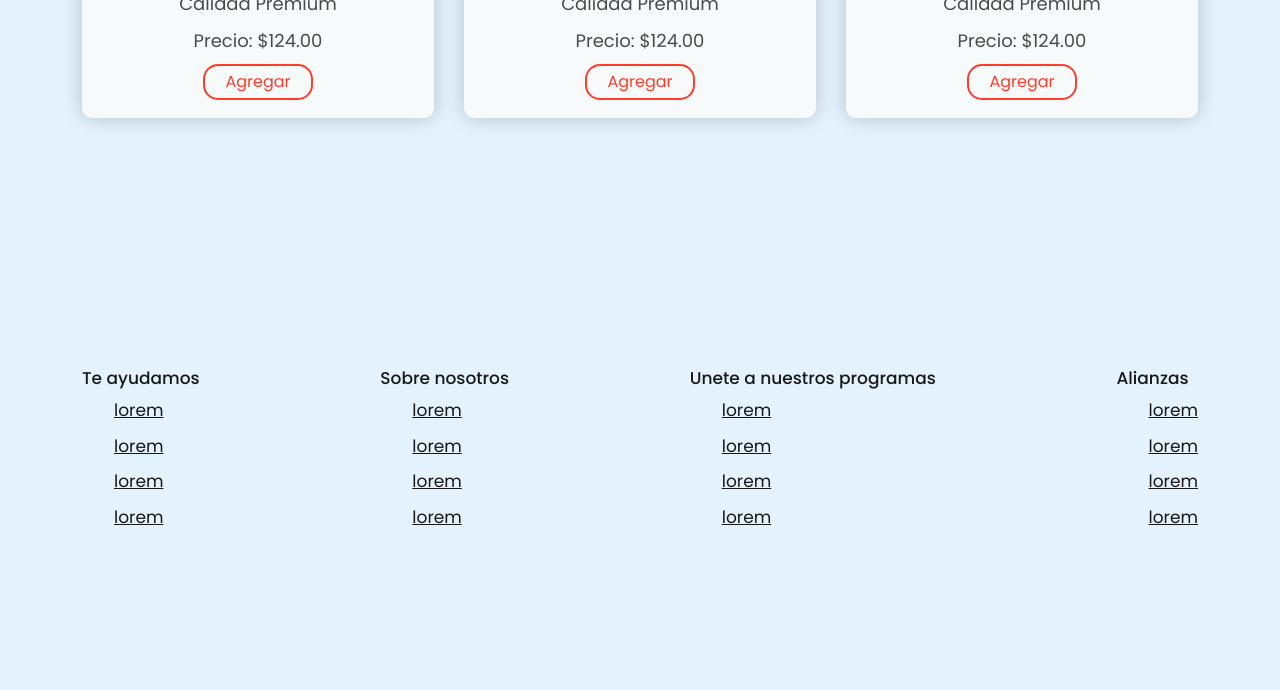
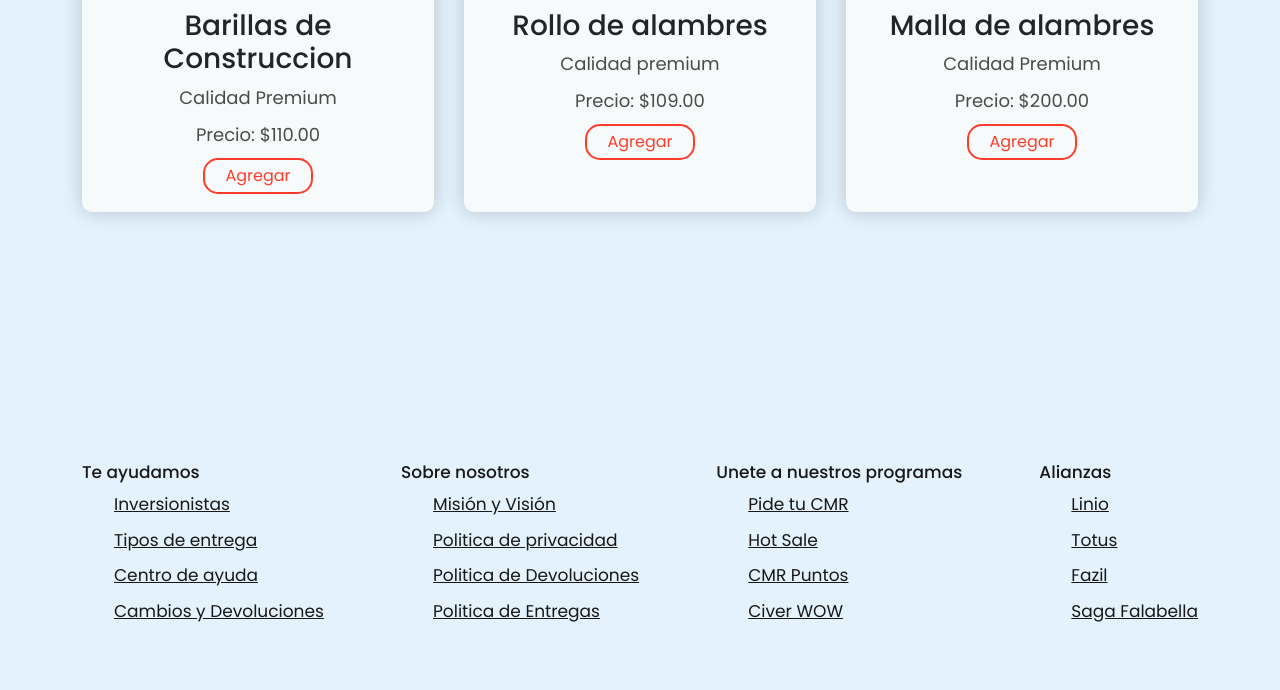
Before and after one commit to fr4ncopiscoya/Chat-Bot-Webiste, a PHP site: page /pages/construccion.php in a window 1280 px wide. Shown: the part 2051-2741 px from the top of the page. Before the commit the page ends 2576 px from the top, so only its background shows below. Run offline with PHP 8.4, Linux system fonts and the light colour scheme; a user stored in the database is signed in; some libraries are stand-ins or nearby versions.

Commit message:
fix(img): Se cambiaron las imagenes en cada seccion y se cambió el lorem ipsum por defecto

```diff
--- a/pages/construccion.php
+++ b/pages/construccion.php
@@ -5,87 +5,87 @@
 
 <main class="product container" id="lista-2">
     <h2>Ferretería y Construcción</h2>
-    <p>Lorem ipsum, dolor sit amet consectetur adipisicing elit.</p>
+    <p>Encuentra aqui todos los materiales y herramientas para la Construcción</p>
     <div class="product-content">
         <div class="ofert-1">
-            <img src="../img/en.png" alt="" />
+            <img src="../img/cons 1.jpg" alt="" />
             <div class="product-txt">
-                <h3>Decohogar</h3>
+                <h3>Barillas de Construccion</h3>
+                <p>Calidad Premium</p>
+                <p>Precio: $50.00</p>
+                <a href="#" class="agregar-carrito btn-3" data-id="5">Agregar</a>
+            </div>
+        </div>
+        <div class="ofert-1">
+            <img src="../img/cons 2.jpg" alt="" />
+            <div class="product-txt">
+                <h3>Ladrillos de concreto</h3>
+                <p>Calidad Premium</p>
+                <p>Precio: $100.00</p>
+                <a href="#" class="agregar-carrito btn-3" data-id="5">Agregar</a>
+            </div>
+        </div>
+        <div class="ofert-1">
+            <img src="../img/cons 3.jpg" alt="" />
+            <div class="product-txt">
+                <h3>Tuvos pvc</h3>
+                <p>Calidad Premium</p>
+                <p>Precio: $99.00</p>
+                <a href="#" class="agregar-carrito btn-3" data-id="5">Agregar</a>
+            </div>
+        </div>
+        <div class="ofert-1">
+            <img src="../img/cons 4.jpg" alt="" />
+            <div class="product-txt">
+                <h3>Mayolicas</h3>
+                <p>Calidad Premium</p>
+                <p>Precio: $120.00</p>
+                <a href="#" class="agregar-carrito btn-3" data-id="5">Agregar</a>
+            </div>
+        </div>
+        <div class="ofert-1">
+            <img src="../img/cons 5.jpg" alt="" />
+            <div class="product-txt">
+                <h3>Tornillos</h3>
+                <p>Calidad Premium</p>
+                <p>Precio: $115.00</p>
+                <a href="#" class="agregar-carrito btn-3" data-id="5">Agregar</a>
+            </div>
+        </div>
+        <div class="ofert-1">
+            <img src="../img/cons 6.jpg" alt="" />
+            <div class="product-txt">
+                <h3>Cemento sol</h3>
                 <p>Calidad Premium</p>
                 <p>Precio: $124.00</p>
                 <a href="#" class="agregar-carrito btn-3" data-id="5">Agregar</a>
             </div>
         </div>
         <div class="ofert-1">
-            <img src="../img/en.png" alt="" />
+            <img src="../img/cons 7.jpg" alt="" />
             <div class="product-txt">
-                <h3>Decohogar</h3>
+                <h3>Barillas de Construccion</h3>
                 <p>Calidad Premium</p>
-                <p>Precio: $124.00</p>
-                <a href="#" class="agregar-carrito btn-3" data-id="5">Agregar</a>
-            </div>
-        </div>
-        <div class="ofert-1">
-            <img src="../img/en.png" alt="" />
-            <div class="product-txt">
-                <h3>Decohogar</h3>
-                <p>Calidad Premium</p>
-                <p>Precio: $124.00</p>
-                <a href="#" class="agregar-carrito btn-3" data-id="5">Agregar</a>
-            </div>
-        </div>
-        <div class="ofert-1">
-            <img src="../img/en.png" alt="" />
-            <div class="product-txt">
-                <h3>Decohogar</h3>
-                <p>Calidad Premium</p>
-                <p>Precio: $124.00</p>
-                <a href="#" class="agregar-carrito btn-3" data-id="5">Agregar</a>
-            </div>
-        </div>
-        <div class="ofert-1">
-            <img src="../img/en.png" alt="" />
-            <div class="product-txt">
-                <h3>Decohogar</h3>
-                <p>Calidad Premium</p>
-                <p>Precio: $124.00</p>
-                <a href="#" class="agregar-carrito btn-3" data-id="5">Agregar</a>
-            </div>
-        </div>
-        <div class="ofert-1">
-            <img src="../img/en.png" alt="" />
-            <div class="product-txt">
-                <h3>Decohogar</h3>
-                <p>Calidad Premium</p>
-                <p>Precio: $124.00</p>
-                <a href="#" class="agregar-carrito btn-3" data-id="5">Agregar</a>
-            </div>
-        </div>
-        <div class="ofert-1">
-            <img src="../img/en.png" alt="" />
-            <div class="product-txt">
-                <h3>Decohogar</h3>
-                <p>Calidad Premium</p>
-                <p>Precio: $124.00</p>
+                <p>Precio: $110.00</p>
                 <a href="#" class="agregar-carrito btn-3" data-id="5">Agregar</a>
             </div>
         </div>
 
         <div class="ofert-1">
-            <img src="../img/en.png" alt="" />
+            <img src="../img/cons 8.jpg" alt="" />
             <div class="product-txt">
-                <h3>Decohogar</h3>
-                <p>Calidad Premium</p>
-                <p>Precio: $124.00</p>
+                <h3>Rollo de alambres</h3>
+                <p>Calidad premium</p>
+                <p>Precio: $109.00</p>
                 <a href="#" class="agregar-carrito btn-3" data-id="5">Agregar</a>
             </div>
         </div>
         <div class="ofert-1">
-            <img src="../img/en.png" alt="" />
+            <img src="../img/cons 9.jpg" alt="" />
             <div class="product-txt">
-                <h3>Decohogar</h3>
+                <h3>Malla de alambres</h3>
                 <p>Calidad Premium</p>
-                <p>Precio: $124.00</p>
+                <p>Precio: $200.00</p>
                 <a href="#" class="agregar-carrito btn-3" data-id="5">Agregar</a>
             </div>
         </div>
--- a/templates/footer.php
+++ b/templates/footer.php
@@ -2,13 +2,13 @@
      <div class="link">
          <h3>Te ayudamos</h3>
          <ul>
-             <li><a href="#">lorem</a></li>
+             <li><a href="#">Inversionistas</a></li>
              <li></li>
-             <li><a href="#">lorem</a></li>
+             <li><a href="#">Tipos de entrega</a></li>
              <li></li>
-             <li><a href="#">lorem</a></li>
+             <li><a href="#">Centro de ayuda</a></li>
              <li></li>
-             <li><a href="#">lorem</a></li>
+             <li><a href="#">Cambios y Devoluciones</a></li>
              <li></li>
          </ul>
      </div>
@@ -16,13 +16,13 @@
      <div class="link">
          <h3>Sobre nosotros</h3>
          <ul>
-             <li><a href="#">lorem</a></li>
+             <li><a href="#">Misión y Visión</a></li>
              <li></li>
-             <li><a href="#">lorem</a></li>
+             <li><a href="#">Politica de privacidad</a></li>
              <li></li>
-             <li><a href="#">lorem</a></li>
+             <li><a href="#">Politica de Devoluciones</a></li>
              <li></li>
-             <li><a href="#">lorem</a></li>
+             <li><a href="#">Politica de Entregas</a></li>
              <li></li>
          </ul>
      </div>
@@ -30,13 +30,13 @@
      <div class="link">
          <h3>Unete a nuestros programas</h3>
          <ul>
-             <li><a href="#">lorem</a></li>
+             <li><a href="#">Pide tu CMR</a></li>
              <li></li>
-             <li><a href="#">lorem</a></li>
+             <li><a href="#">Hot Sale</a></li>
              <li></li>
-             <li><a href="#">lorem</a></li>
+             <li><a href="#">CMR Puntos</a></li>
              <li></li>
-             <li><a href="#">lorem</a></li>
+             <li><a href="#">Civer WOW</a></li>
              <li></li>
          </ul>
      </div>
@@ -44,13 +44,13 @@
      <div class="link">
          <h3>Alianzas</h3>
          <ul>
-             <li><a href="#">lorem</a></li>
+             <li><a href="#">Linio</a></li>
              <li></li>
-             <li><a href="#">lorem</a></li>
+             <li><a href="#">Totus</a></li>
              <li></li>
-             <li><a href="#">lorem</a></li>
+             <li><a href="#">Fazil</a></li>
              <li></li>
-             <li><a href="#">lorem</a></li>
+             <li><a href="#">Saga Falabella</a></li>
              <li></li>
          </ul>
      </div>
--- a/templates/navbar.php
+++ b/templates/navbar.php
@@ -18,10 +18,10 @@ if ($varsesion == null || $varsesion = '') {
     <nav class="navbar">
         <ul>
             <li>
-                <a href="../pages/index.php"><i>Inicio</i></a>
+                <a href="../pages/index.php#hero"><i>Inicio</i></a>
             </li>
             <li>
-                <a href="#lista-1"><i>Productos</i></a>
+                <a href="../pages/index.php#lista-1"><i>Productos</i></a>
             </li>
             <li>
                 <a href="#noticias"><i>Noticias</i></a>
--- a/templates/productos.php
+++ b/templates/productos.php
@@ -1,9 +1,9 @@
 <main class="product container" id="productos">
     <h2>PRODUCTOS</h2>
-    <p>Lorem ipsum, dolor sit amet consectetur adipisicing elit.</p>
+    <p>"Calidad y variedad en cada herramienta y producto, porque en nuestra ferretería sabemos que el éxito de tus proyectos comienza con las elecciones correctas."</p>
     <div class="product-content">
         <div class="ofert-1">
-            <img src="../img/en.png" alt="" />
+            <img src="../img/moda.jpg" alt="" />
             <div class="product-txt">
                 <h3>Decohogar</h3>
                 <a href="decohogar.php" class="agregar-carrito btn-3" data-id="5">+ INFO</a>
@@ -11,14 +11,14 @@
         </div>
 
         <div class="ofert-1">
-            <img src="../img/cuter.png" alt="" />
+            <img src="../img/ferreteria.png" alt="" />
             <div class="product-txt">
                 <h3>Ferreteria y Construccion</h3>
                 <a href="construccion.php" class="agregar-carrito btn-3" data-id="6">+ INFO</a>
             </div>
         </div>
         <div class="ofert-1">
-            <img src="../img/caja.png" alt="" />
+            <img src="../img/zapatero.jpg" alt="" />
             <div class="product-txt">
                 <h3>Tecnología</h3>
                 <a href="tecnologia.php" class="agregar-carrito btn-3" data-id="7">+ INFO</a>
```
Also changed, not shown: pages/decohogar.php (+33 -33 lines), pages/index.php (+25 -37 lines), pages/tecnologia.php (+19 -19 lines).
